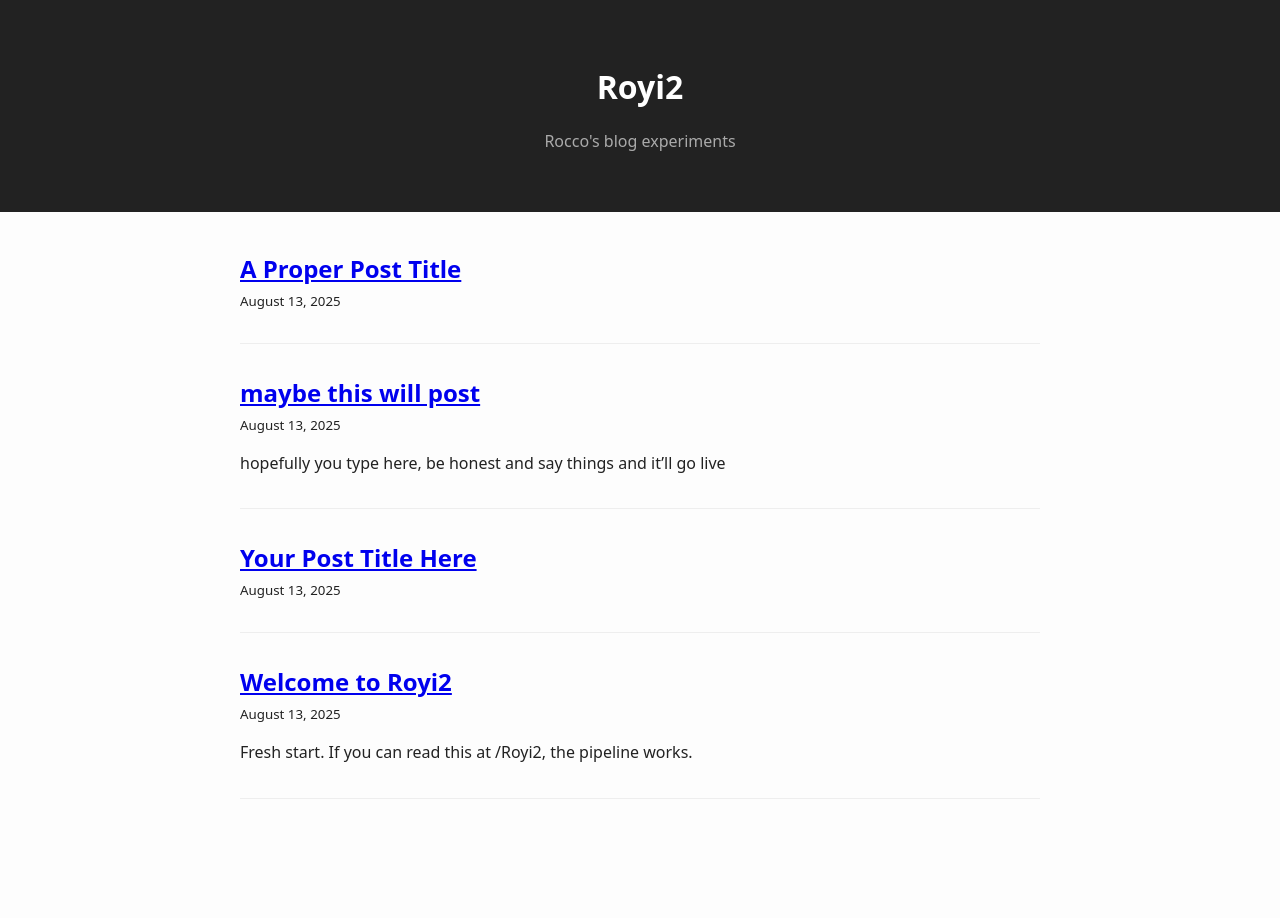
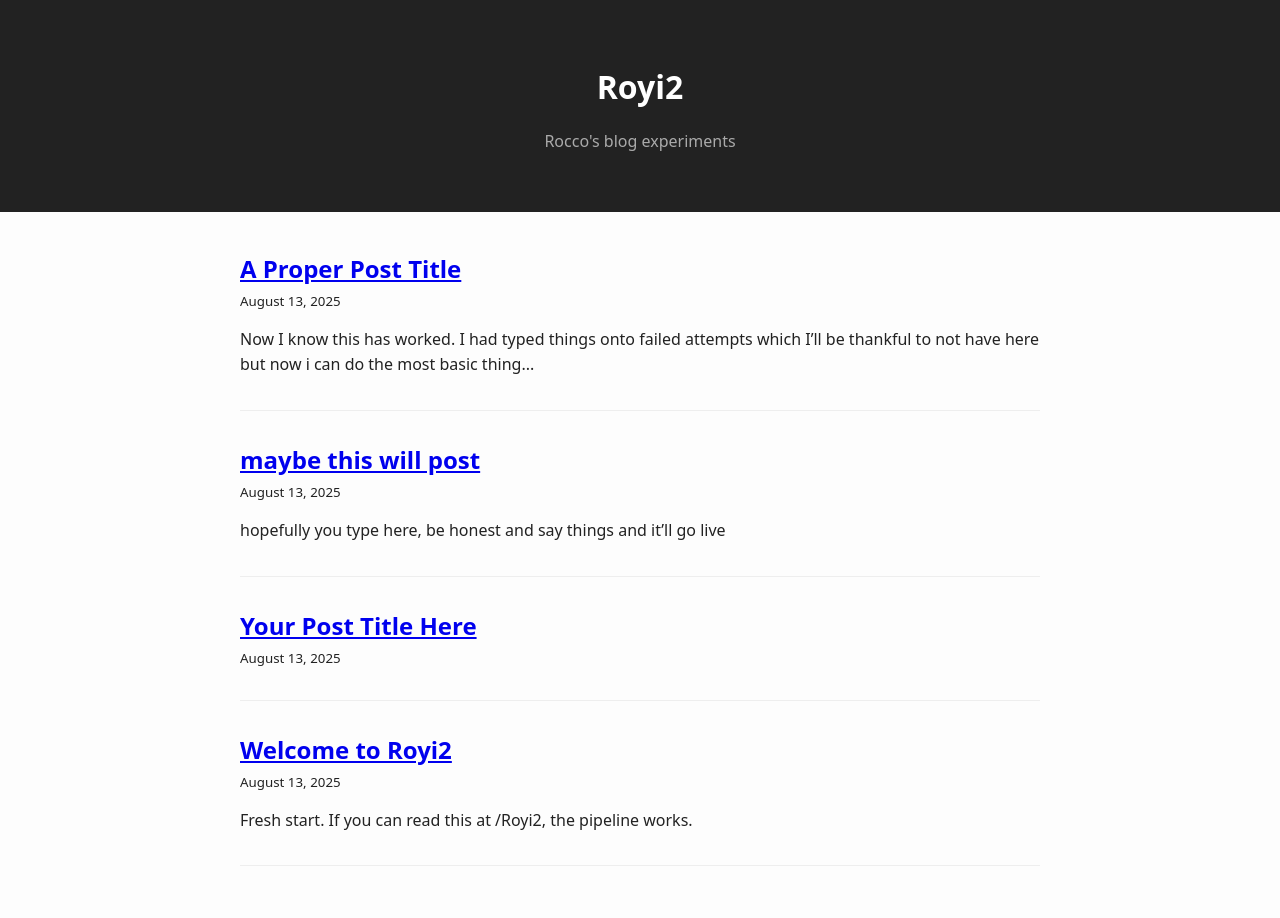
Before and after one commit to roccocraven/royi2, a Jekyll site: the page built from index.md, in a window 1280 px wide. Built offline with Jekyll 4.4.1, drawn with Linux system fonts in a browser that asks for light colours; our own code applies the rules of GitHub Pages for plain Markdown files.

Commit message:
Update 2025-08-13-a-proper-post-title.md

```diff
--- a/_posts/2025-08-13-a-proper-post-title.md
+++ b/_posts/2025-08-13-a-proper-post-title.md
@@ -4,3 +4,5 @@ title: "A Proper Post Title"
 date: 2025-08-13 06:03:03 +01:00
 categories: []
 ---
+Now I know this has worked. I had typed things onto failed attempts which I'll be thankful to not have here
+but now i can do the most basic thing and put words onto a website. I hope this shows something.
```
